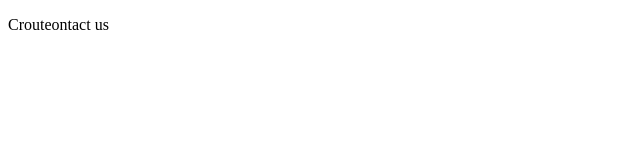
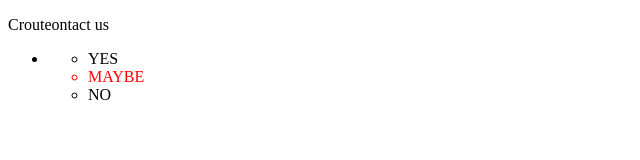
Before and after one commit to imparvez/js-jq-tips-n-tricks, a plain HTML site: page contact-us.html in a window 1280 px wide. Shown: the whole page, without its empty margins (0-640 px from the left). Drawn offline with nearby package versions, Linux system fonts and the light colour scheme.

Commit message:
ENd method tricks understood

```diff
--- a/assets/js/route.js
+++ b/assets/js/route.js
@@ -89,6 +89,18 @@ $(document).ready(function(){
 		$(".contact").on('click', function(){
 			alert($(this).text())
 		})
+
+		var breakFast = $("#meals .breakfast")
+
+		breakFast
+			.find(".eggs")
+			.text("YES")
+			.end() //Send backs to breakFast (    $("#meals .breakfast")   )
+			.find(".toast")
+			.text("MAYBE")
+			.css("color","red")
+			.end() //Send backs to breakFast (    $("#meals .breakfast")   )
+
 	})
 
 	route.run();
--- a/contact-us.html
+++ b/contact-us.html
@@ -6,6 +6,15 @@
 </head>
 <body>
 	<p class="contact">Crouteontact us</p>
+	<ul id="meals">
+		<li>
+			<ul class="breakfast">
+				<li class="eggs">NO</li>
+				<li class="toast">NO</li>
+				<li class="juice">NO</li>
+			</ul>
+		</li>
+	</ul>
 
 	<script src="https://ajax.googleapis.com/ajax/libs/jquery/2.2.0/jquery.min.js"></script>
 	<script type="text/javascript" src="assets/js/route.js"></script>
```
